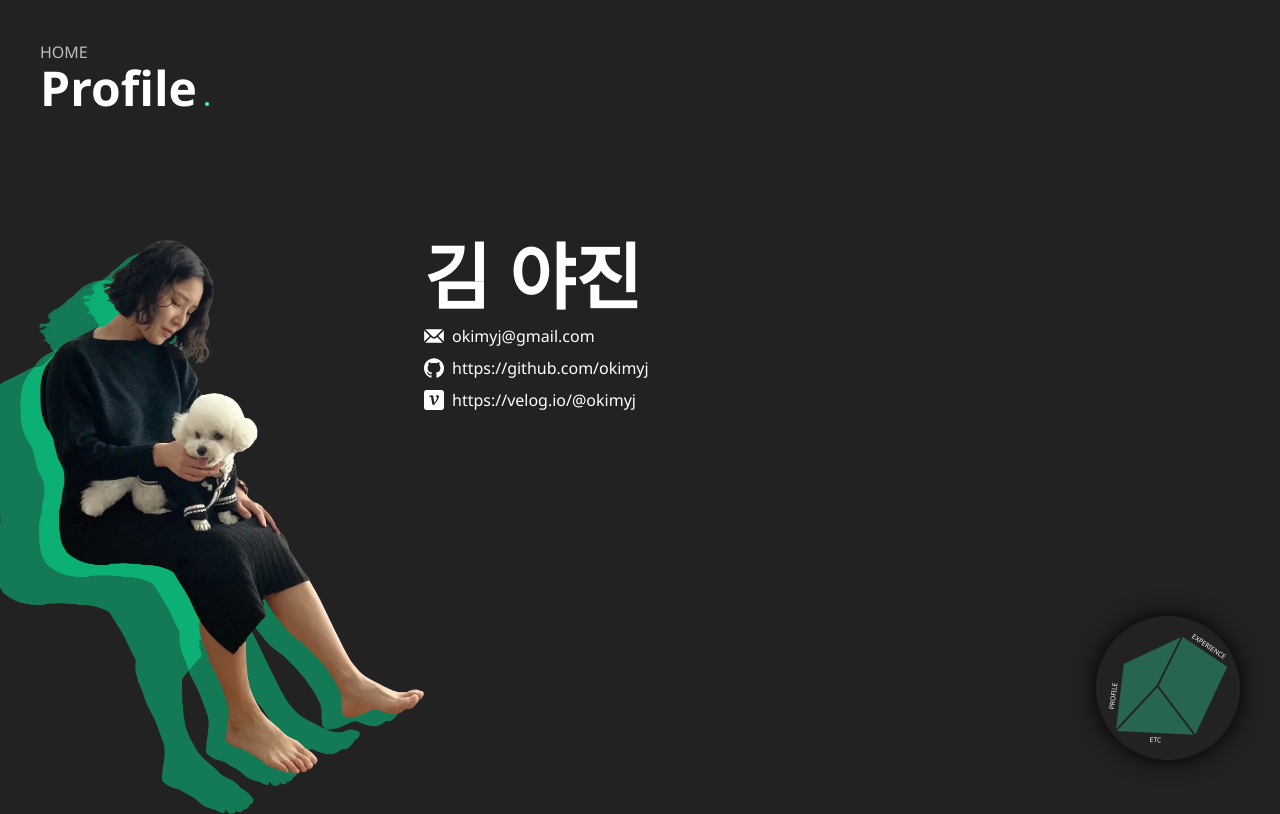
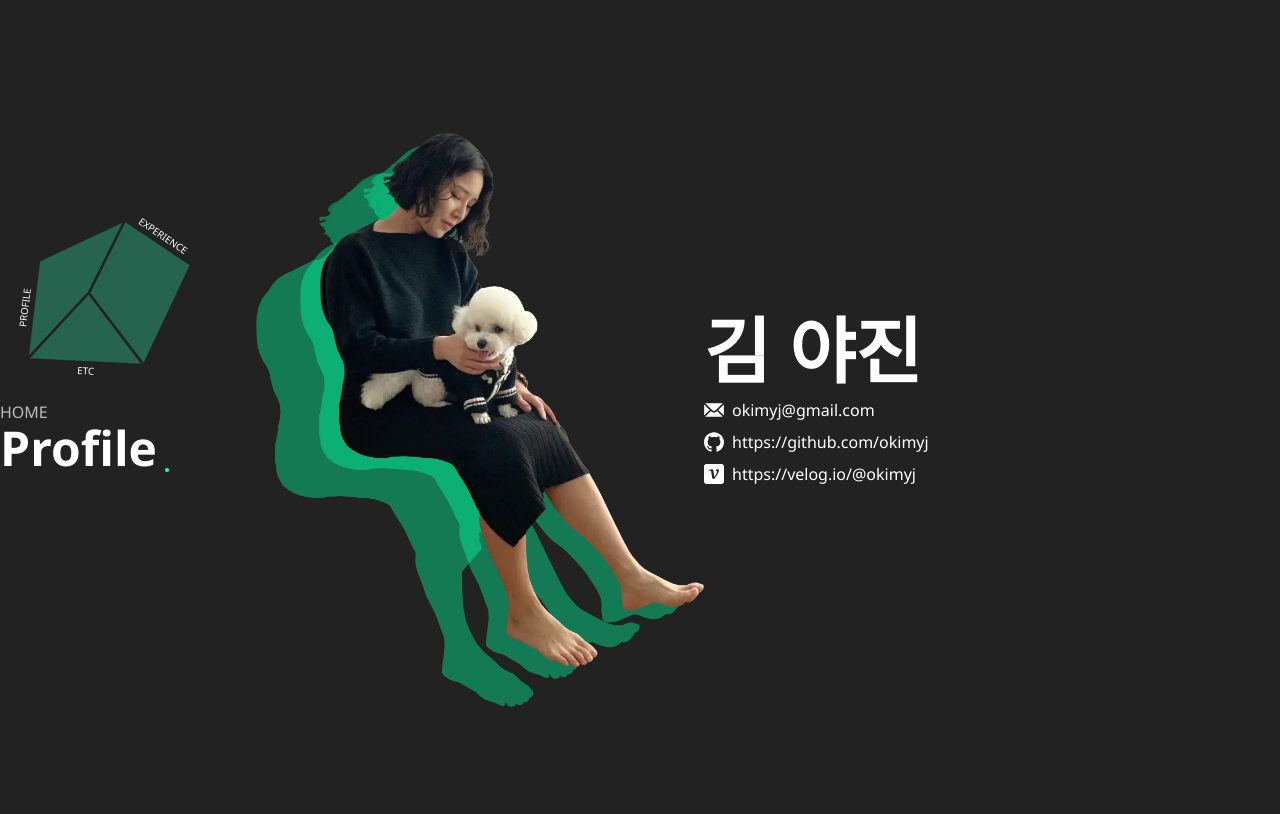
Before and after one commit to okimyj/portfolio, a Next.js app in the folder portfolio-nextjs/: page /profile in a window 1280 px wide. Built offline with nearby package versions, Linux system fonts and the light colour scheme.

Commit message:
design: layout 수정

```diff
--- a/portfolio-nextjs/src/app/(pages)/experience/page.tsx
+++ b/portfolio-nextjs/src/app/(pages)/experience/page.tsx
@@ -8,7 +8,6 @@ export const metadata: Metadata = {
 export default function ExperiencePage() {
   return (
     <div>
-      <h1 className="page-title">Work Experience</h1>
       <Suspense fallback={<div></div>}>
         <Experience />
       </Suspense>
--- a/portfolio-nextjs/src/app/(pages)/layout.tsx
+++ b/portfolio-nextjs/src/app/(pages)/layout.tsx
@@ -2,19 +2,27 @@ import MainArt from '@/components/common/mainArt';
 import Link from 'next/link';
 export default function RootLayout(props: any) {
   return (
-    <main className="container m-auto p-10 relative flex">
-      <div className="">
-        <Link href={'/'} className="mb-2 cursor-pointer hover:text-primary text-base opacity-70">
-          HOME
-        </Link>
-        {props.children}
+    <main className="container flex m-auto">
+      <div className="w-72 min-w-72">
+        <div className="fixed h-svh flex items-center">
+          <MainArt className="w-52 h-52 -translate-y-1/2" />
+        </div>
       </div>
-      {/* <div className={'hidden sm:flex justify-end w-40'}>
-        <MainArt useBlink={false} className="w-40 h-40 fixed bottom-0" />
-      </div> */}
-      <div className="rounded-full bg-background w-fit h-fit fixed right-10 bottom-10 main-art-drop-shadow">
-        <MainArt className="w-36 h-36 " />
-      </div>
+      <div>{props.children}</div>
     </main>
+    // <main className="container m-auto p-10 relative flex">
+    //   <div className="">
+    //     <Link href={'/'} className="mb-2 cursor-pointer hover:text-primary text-base opacity-70">
+    //       HOME
+    //     </Link>
+    //     {props.children}
+    //   </div>
+    //   {/* <div className={'hidden sm:flex justify-end w-40'}>
+    //     <MainArt useBlink={false} className="w-40 h-40 fixed bottom-0" />
+    //   </div> */}
+    //   <div className="rounded-full bg-background w-fit h-fit fixed right-10 bottom-10 main-art-drop-shadow">
+    //     <MainArt className="w-36 h-36 " />
+    //   </div>
+    // </main>
   );
 }
--- a/portfolio-nextjs/src/app/(pages)/profile/page.tsx
+++ b/portfolio-nextjs/src/app/(pages)/profile/page.tsx
@@ -8,7 +8,6 @@ export const metadata: Metadata = {
 export default function ProfilePage() {
   return (
     <div>
-      <h1 className="page-title">Profile</h1>
       <Suspense>
         <Profile />
       </Suspense>
--- a/portfolio-nextjs/src/app/globals.css
+++ b/portfolio-nextjs/src/app/globals.css
@@ -27,6 +27,7 @@ body {
   height: 100vh;
   color: rgb(var(--foreground-rgb));
   background-color: rgb(var(--background-rgb));
+  overflow-x: hidden;
 }
 
 @layer utilities {
@@ -36,10 +37,10 @@ body {
 }
 @layer components {
   .after-primary-dot {
-    @apply after:content-[''] after:inline-block after:bg-primary border-0 after:w-1 after:h-1 after:ml-2 after:rounded;
+    @apply before:content-[''] after:inline-block after:bg-primary border-0 after:w-1 after:h-1 after:ml-2 after:rounded;
   }
   .page-title {
-    @apply text-5xl mb-32 font-bold after-primary-dot;
+    @apply inline-flex items-end text-5xl mb-32 font-bold after-primary-dot;
   }
 
   .section-sub-title {
--- a/portfolio-nextjs/src/components/common/mainArt/index.tsx
+++ b/portfolio-nextjs/src/components/common/mainArt/index.tsx
@@ -3,10 +3,12 @@ import { useCallback, useEffect, useState } from 'react';
 import MainArtSVG from '../../../../public/icons/main_art.svg';
 import styles from './styles.module.scss';
 import { usePathname, useRouter } from 'next/navigation';
+import Link from 'next/link';
 type ArtButton = {
   id: string;
   element?: SVGPathElement;
   path: string;
+  title: string;
 };
 interface IMainArtProps {
   className?: string;
@@ -14,11 +16,19 @@ interface IMainArtProps {
 export default function MainArt({ className }: IMainArtProps) {
   const route = useRouter();
   const pathName = usePathname();
+  const isHome = pathName === '/';
+
   const [buttons, setButtons] = useState<ArtButton[]>([
-    { id: 'left', path: '/profile' },
-    { id: 'right', path: '/experience' },
-    { id: 'center', path: '/etc' },
+    { id: 'left', path: '/profile', title: 'Profile' },
+    { id: 'right', path: '/experience', title: 'Work Experience' },
+    { id: 'center', path: '/etc', title: 'Etc' },
   ]);
+
+  const PageTitle = useCallback(() => {
+    if (isHome) return null;
+    const button = buttons.find((button) => button.path === pathName);
+    return button ? <h1 className="page-title">{button.title}</h1> : null;
+  }, [pathName]);
 
   const handleClickButton = (path: string) => (e: Event) => {
     route.push(path);
@@ -51,9 +61,6 @@ export default function MainArt({ className }: IMainArtProps) {
           if (pathName === '/' || pathName !== el.path) {
             pathItem.classList.toggle(styles.blink);
           }
-          pathItem.addEventListener('mouseover', handleMouseOver);
-          pathItem.addEventListener('mouseout', handleMouseOut);
-
           pathItem.addEventListener('click', handleClickButton(el.path));
         }
       });
@@ -63,6 +70,9 @@ export default function MainArt({ className }: IMainArtProps) {
   useEffect(() => {
     buttons.forEach((el) => {
       if (el.element) {
+        el.element.addEventListener('mouseover', handleMouseOver);
+        el.element.addEventListener('mouseout', handleMouseOut);
+
         if (el.path === pathName) {
           el.element.classList.add(styles.isDefaultOn);
           el.element.classList.remove(styles.blink);
@@ -72,10 +82,22 @@ export default function MainArt({ className }: IMainArtProps) {
         }
       }
     });
+    return () => {
+      buttons.forEach((button) => {
+        button.element?.removeEventListener('mouseover', handleMouseOver);
+        button.element?.removeEventListener('mouseout', handleMouseOut);
+      });
+    };
   }, [buttons, pathName]);
   return (
-    <div className={['text-center', className].join(' ')}>
+    <div className={['text-left', className].join(' ')}>
       <MainArtSVG id={styles.mainArt} />
+      {isHome ? null : (
+        <Link href={'/'} className="mb-2 cursor-pointer hover:text-primary text-base opacity-70">
+          HOME
+        </Link>
+      )}
+      <PageTitle />
     </div>
   );
 }
--- a/portfolio-nextjs/src/components/experience/index.tsx
+++ b/portfolio-nextjs/src/components/experience/index.tsx
@@ -56,7 +56,7 @@ export default function Experience() {
     });
   }, []);
   return (
-    <div>
+    <div className="mt-10">
       {ExperienceData.map((el) => (
         <Company key={el.companyName} data={el} />
       ))}
--- a/portfolio-nextjs/src/components/profile/index.tsx
+++ b/portfolio-nextjs/src/components/profile/index.tsx
@@ -10,7 +10,7 @@ export default function Profile() {
     return <li className="flex flex-row [&>svg]:w-5 [&>svg]:mr-2">{children}</li>;
   };
   return (
-    <section className="md:flex">
+    <section className="md:flex min-h-svh items-center ml-8">
       <div className="md:hidden flex justify-center">
         <Image className="w-96 " src={ProfileImageCircle} alt="" />
       </div>
```
